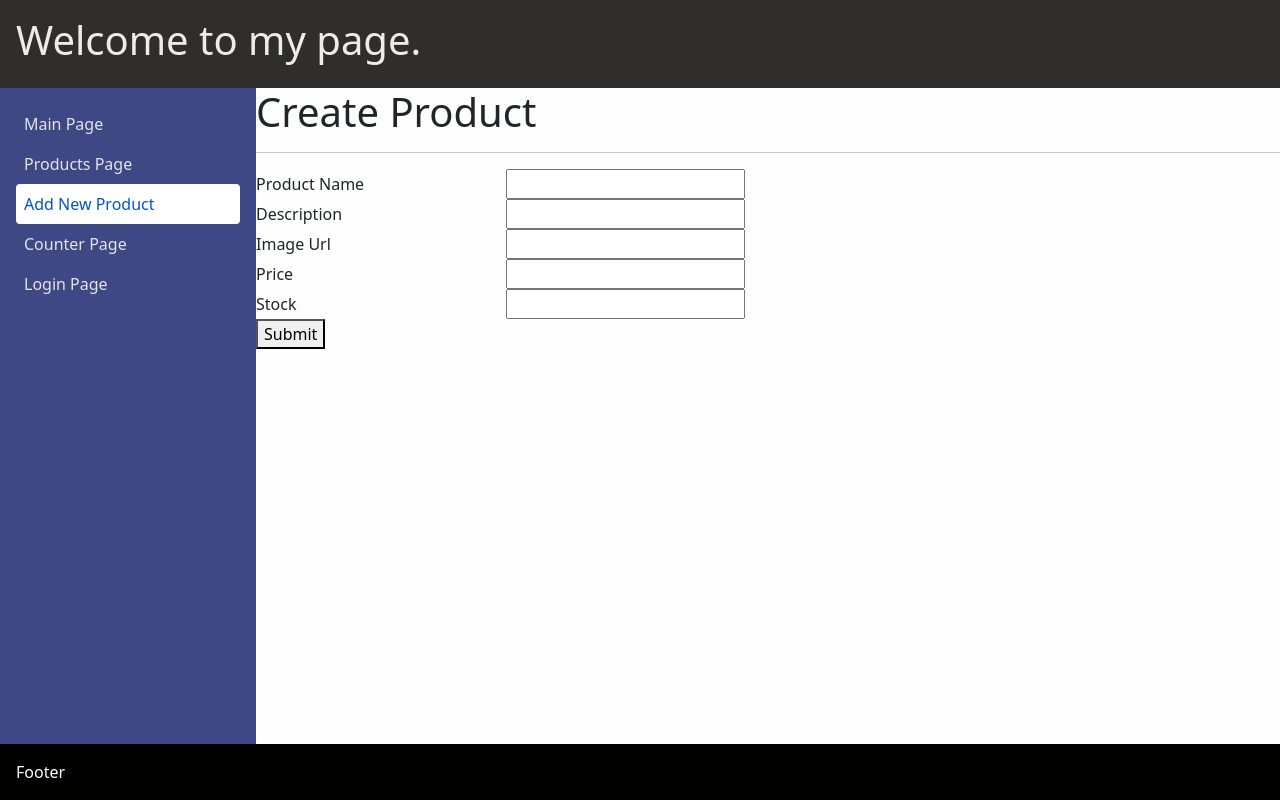
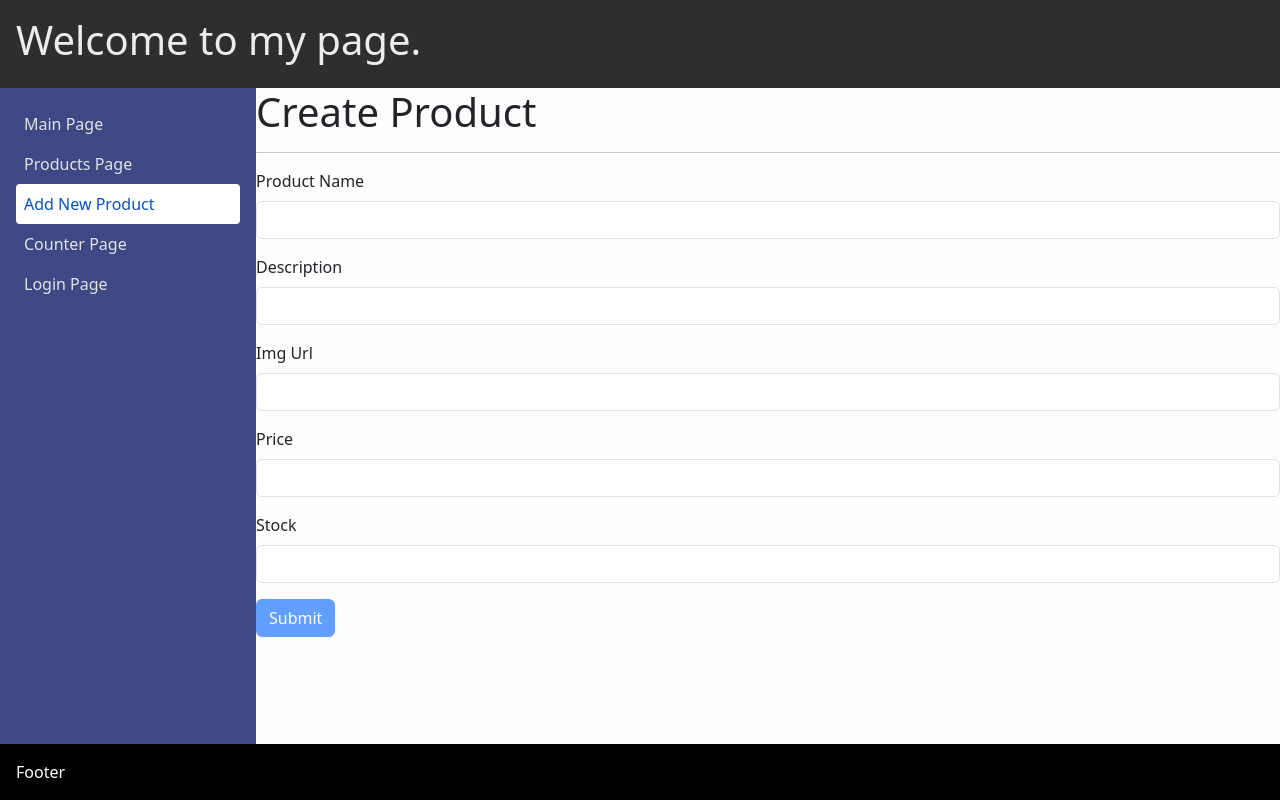
Before and after one commit to egesua/e-commerce-app, a React (Create React App) app: page /create-product in a window 1280 px wide. Built offline with nearby package versions, Linux system fonts and the light colour scheme; no server answers.

Commit message:
yup validation

```diff
--- a/package.json
+++ b/package.json
@@ -13,7 +13,8 @@
     "react-router-dom": "^6.17.0",
     "react-scripts": "5.0.1",
     "reactstrap": "^9.2.0",
-    "web-vitals": "^2.1.4"
+    "web-vitals": "^2.1.4",
+    "yup": "^1.3.2"
   },
   "scripts": {
     "start": "react-scripts start",
--- a/src/components/ProductForm.js
+++ b/src/components/ProductForm.js
@@ -1,7 +1,7 @@
 import axios from "axios";
 import { useEffect, useState } from "react";
 
-const ProductForm = () => {
+
 const productDataInitial = {
   name: "",
   description: "",
@@ -10,6 +10,7 @@ const ProductForm = () => {
   stock: 0,
 };
 
+const ProductForm = () => {
   const [productData, setProductData] = useState([]);
 
   const inputChangeHandler = (e) => {
--- /dev/null
+++ b/src/components/ProductFormYUP.js
@@ -0,0 +1,147 @@
+import axios from "axios";
+import * as Yup from "yup";
+import { useEffect, useState } from "react";
+import { Button, Form, FormFeedback, FormGroup, Input, Label } from "reactstrap";
+
+const productDataInitial = {
+  name: "",
+  description: "",
+  img: "",
+  price: 0,
+  stock: 0,
+};
+
+
+const ProductFormYup = () => {
+
+  const [productData, setProductData] = useState([]);
+  const [formErrors, setFormErrors] = useState({
+    name: "",
+    description: "",
+    img: "",
+    price: "",
+    stock: "",
+  })
+  const [isValid, setValid] = useState(false);
+
+  const productFormSchema = Yup.object().shape({
+    name: Yup.string()
+      .required("Must include a product name.")
+      .min(4, "Name must be at least 4 characters long."),
+    description: Yup.string()
+      .required("Description is required."),
+    img: Yup.string().url("Please use a valid url address."),
+    price: Yup.number().test("positive-number", "Price must be greater than 0.", (value, context) => {
+      return value > 0;
+    }
+    ),
+    stock: Yup.number().positive("You must enter a positive value.")
+  });
+
+  const inputChangeHandler = (e) => {
+    const { value, name, checked, type } = e.target;
+    Yup.reach(productFormSchema, name)
+    .validate(type === "checkbox" ? checked : value)
+    .then((valid) => {setFormErrors({...formErrors, [name]:""});})
+    .catch(err => {setFormErrors({...formErrors, [name]: err.errors[0]})})
+    setProductData({
+      ...productData,
+      [name]: type === "checkbox" ? checked : value,
+    });
+  };
+
+  const productSubmitHandler = (e) => {
+    e.preventDefault();
+    axios.post("https://620d69fb20ac3a4eedc05e3a.mockapi.io/api/products", productData)
+      .then(res => {
+        console.log("Product succesfully submitted.", res.data);
+        setProductData(productDataInitial);
+      });
+  };
+
+  useEffect(() => {
+    console.log("productData > ", productData);
+    productFormSchema.isValid(productData).then((valid) => setValid(valid));
+  }, [productData]);
+
+  return (
+    <Form onSubmit={productSubmitHandler} className="product-form">
+      <FormGroup>
+        <Label>Product Name</Label>
+        <Input
+          type="text"
+          name="name"
+          onChange={inputChangeHandler}
+          value={productData.name}
+          invalid={!!formErrors.name}
+        />
+        <FormFeedback>
+          {formErrors.name}
+        </FormFeedback>
+      </FormGroup>
+      {formErrors.name && (<span className="text-danger">{formErrors.name}</span>)}
+
+      <FormGroup>
+        <Label>Description</Label>
+        <Input
+          type="text"
+          name="description"
+          onChange={inputChangeHandler}
+          value={productData.description}
+          invalid={!!formErrors.description}
+        />
+        <FormFeedback>
+          {formErrors.description}
+        </FormFeedback>
+      </FormGroup>
+      {formErrors.description && (<span className="text-danger">{formErrors.description}</span>)}
+      <FormGroup>
+        <Label>Img Url</Label>
+        <Input
+          type="url"
+          name="img"
+          onChange={inputChangeHandler}
+          value={productData.img}
+          invalid={!!formErrors.img}
+        />
+        <FormFeedback>
+          {formErrors.img}
+        </FormFeedback>
+      </FormGroup>
+      {formErrors.img && (<span className="text-danger">{formErrors.img}</span>)}
+
+      <FormGroup>
+        <Label>Price</Label>
+        <Input
+          type="number"
+          name="price"
+          onChange={inputChangeHandler}
+          value={productData.price}
+          invalid={!!formErrors.price}
+        />
+        <FormFeedback>
+          {formErrors.price}
+        </FormFeedback>
+      </FormGroup>
+      {formErrors.price && (<span className="text-danger">{formErrors.price}</span>)}
+
+      <FormGroup>
+        <Label>Stock</Label>
+        <Input
+          type="number"
+          name="stock"
+          onChange={inputChangeHandler}
+          value={productData.stock}
+          invalid={!!formErrors.stock}
+        />
+        <FormFeedback>
+          {formErrors.stock}
+        </FormFeedback>
+      </FormGroup>
+      {formErrors.stock && (<span className="text-danger">{formErrors.stock}</span>)}
+      <Button type="submit" color="primary" disabled={!isValid}>Submit</Button>
+    </Form>
+  );
+};
+
+export default ProductFormYup;
--- a/src/pages/CreateProductPage.js
+++ b/src/pages/CreateProductPage.js
@@ -1,6 +1,6 @@
 import axios from "axios";
 import { useEffect, useState } from "react";
-import ProductForm from "../components/ProductForm";
+import ProductFormYup from "../components/ProductFormYUP";
 
 const loginFormDataInitial = {
   name: "",
@@ -53,7 +53,7 @@ const CreateProductPage = () => {
     <div>
       <h1>Create Product</h1>
       <hr />
-      <ProductForm />
+      <ProductFormYup />
     </div>
   );
 };
--- a/src/pages/LoginPage.js
+++ b/src/pages/LoginPage.js
@@ -59,6 +59,7 @@ const LoginPage = () => {
         value={loginFormData.name}
         onChange={inputChangeHandler}
       ></input>
+      <br />
 
       <label htmlFor="user-mail">Email</label>
       <input
@@ -68,6 +69,7 @@ const LoginPage = () => {
         value={loginFormData.email}
         onChange={inputChangeHandler}
       />
+      <br />
 
       <label htmlFor="user-pass">Password</label>
       <input
@@ -77,6 +79,7 @@ const LoginPage = () => {
         value={loginFormData.password}
         onChange={inputChangeHandler}
       />
+      <br />
 
       <label htmlFor="user-remember">Remember Me</label>
       <input
@@ -86,6 +89,27 @@ const LoginPage = () => {
         checked={loginFormData.rememberMe}
         onChange={inputChangeHandler}
       />
+      <br />
+
+      <label htmlFor="gender-male">Male</label>
+      <input
+        id="gender-male"
+        type="radio"
+        name="gender"
+        value="male"
+        onChange={inputChangeHandler}
+      />
+      <br />
+
+      <label htmlFor="gender-female">Female</label>
+      <input
+        id="gender-female"
+        type="radio"
+        name="gender"
+        value="female"
+        onChange={inputChangeHandler}
+      />
+      <br />
 
       <button type="submit">Login</button>
       <button
```
Also changed, not shown: 1 other file (tests, documents, lock files or other folders). Lines whose indentation alone changed are shown as unchanged.
